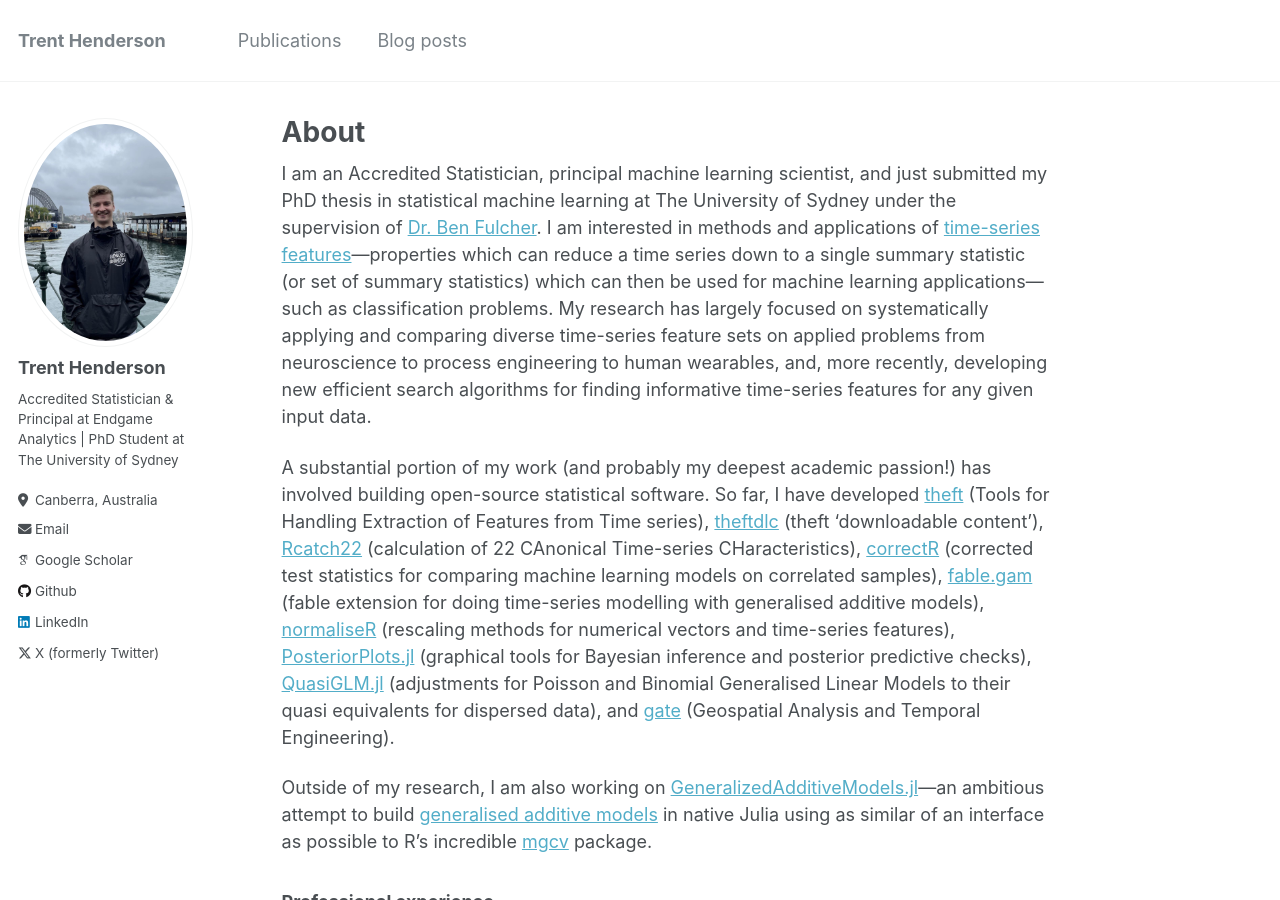
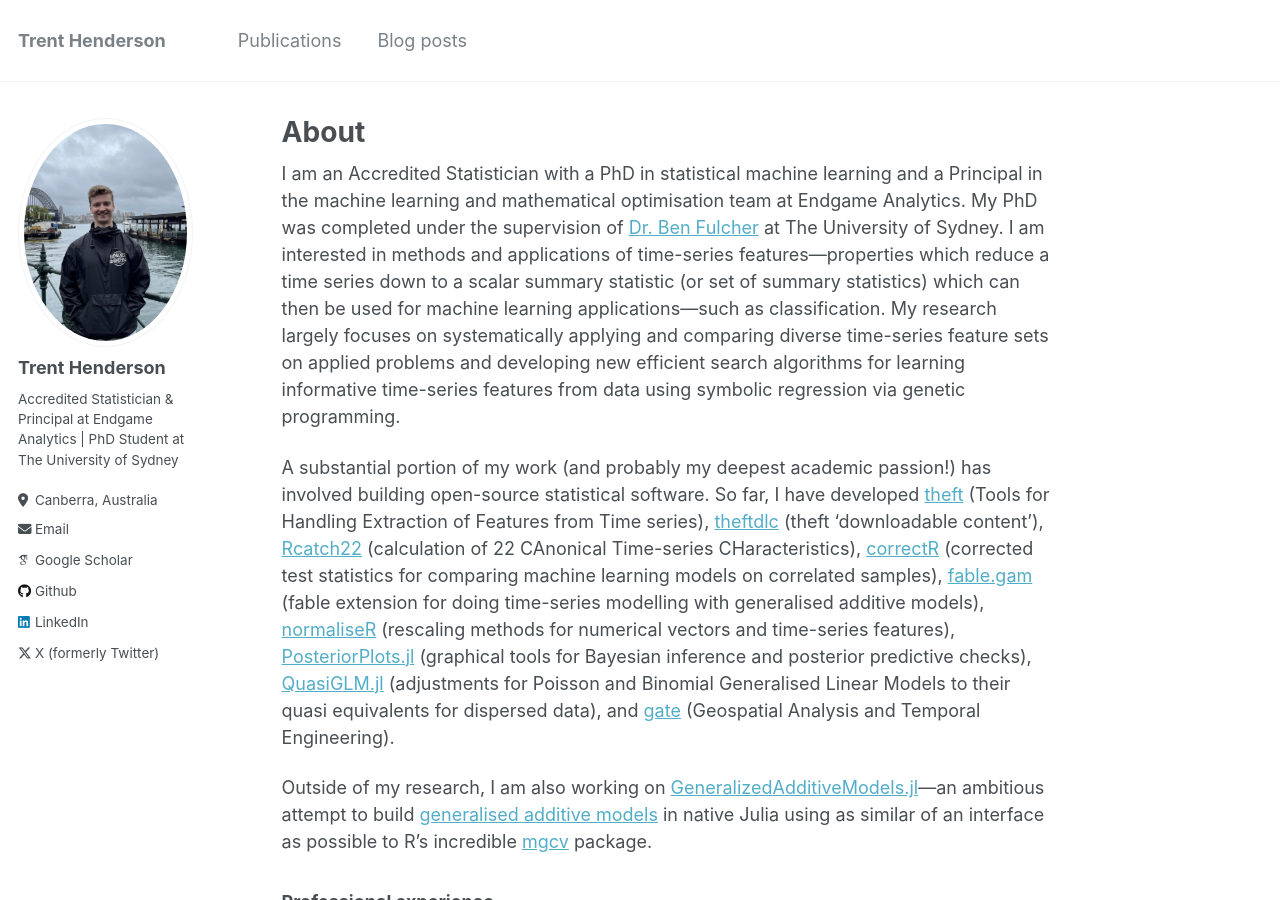
Before and after one commit to hendersontrent/hendersontrent.github.io, a Jekyll site: the page built from _pages/about.md, in a window 1280 px wide and 900 px high. Built offline with Jekyll 4.4.1, drawn with Linux system fonts in a browser that asks for light colours; some web fonts are replaced.

Commit message:
Update about.md

```diff
--- a/_pages/about.md
+++ b/_pages/about.md
@@ -8,7 +8,7 @@ redirect_from:
   - /about.html
 ---
 
-I am an Accredited Statistician, principal machine learning scientist, and just submitted my PhD thesis in statistical machine learning at The University of Sydney under the supervision of [Dr. Ben Fulcher](http://www.benfulcher.com/). I am interested in methods and applications of [time-series features](https://arxiv.org/abs/1709.08055)---properties which can reduce a time series down to a single summary statistic (or set of summary statistics) which can then be used for machine learning applications---such as classification problems. My research has largely focused on systematically applying and comparing diverse time-series feature sets on applied problems from neuroscience to process engineering to human wearables, and, more recently, developing new efficient search algorithms for finding informative time-series features for any given input data.
+I am an Accredited Statistician with a PhD in statistical machine learning and a Principal in the machine learning and mathematical optimisation team at Endgame Analytics. My PhD was completed under the supervision of [Dr. Ben Fulcher](http://www.benfulcher.com/) at The University of Sydney. I am interested in methods and applications of time-series features---properties which reduce a time series down to a scalar summary statistic (or set of summary statistics) which can then be used for machine learning applications---such as classification. My research largely focuses on systematically applying and comparing diverse time-series feature sets on applied problems and developing new efficient search algorithms for learning informative time-series features from data using symbolic regression via genetic programming.
 
 A substantial portion of my work (and probably my deepest academic passion!) has involved building open-source statistical software. So far, I have developed [theft](https://hendersontrent.github.io/theft/) (Tools for Handling Extraction of Features from Time series), [theftdlc](https://hendersontrent.github.io/theftdlc/) (theft 'downloadable content'), [Rcatch22](https://github.com/hendersontrent/Rcatch22) (calculation of 22 CAnonical Time-series CHaracteristics), [correctR](https://hendersontrent.github.io/correctR/) (corrected test statistics for comparing machine learning models on correlated samples), [fable.gam](https://github.com/hendersontrent/fable.gam) (fable extension for doing time-series modelling with generalised additive models), [normaliseR](https://github.com/hendersontrent/normaliseR) (rescaling methods for numerical vectors and time-series features), [PosteriorPlots.jl](https://github.com/hendersontrent/PosteriorPlots.jl) (graphical tools for Bayesian inference and posterior predictive checks), [QuasiGLM.jl](https://github.com/hendersontrent/QuasiGLM.jl) (adjustments for Poisson and Binomial Generalised Linear Models to their quasi equivalents for dispersed data), and [gate](https://github.com/hendersontrent/gate) (Geospatial Analysis and Temporal Engineering).
 
```
